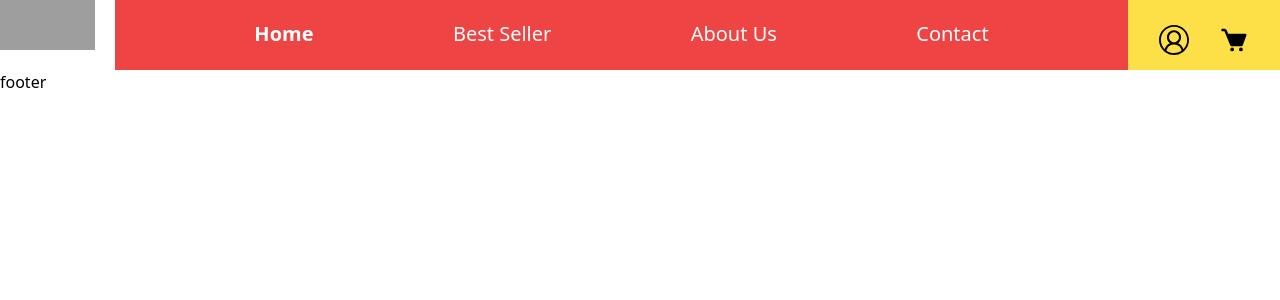
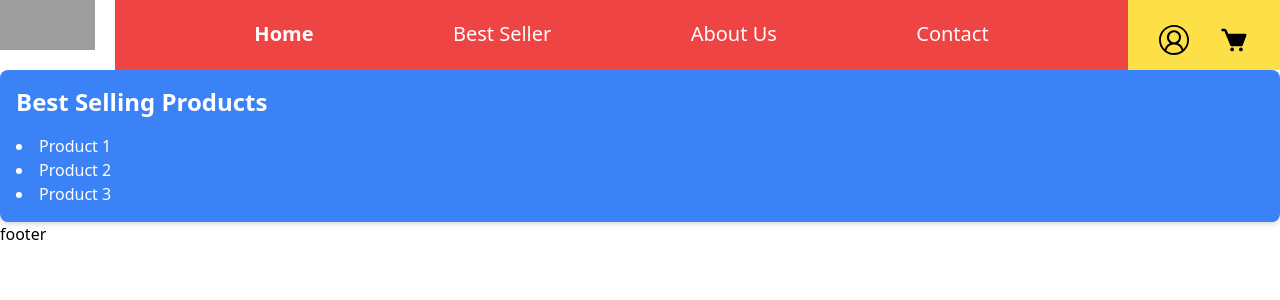
Before and after one commit to codewithnadeem14502/Bookpedia, a React (Vite) app: page /best-selling in a window 1280 px wide. Shown: the top 300 px of the page. Built offline with nearby package versions, Linux system fonts and the light colour scheme; grey boxes are pictures that could not be loaded.

Commit message:
added best selling page

```diff
--- a/src/components/Books.jsx
+++ b/src/components/Books.jsx
@@ -10,7 +10,7 @@ const Books = ({ search }) => {
   useEffect(() => {
     axios
       .get(
-        `https://www.googleapis.com/books/v1/volumes?q='+${search}+'&key=AIzaSyCgpPa7Ctg2u1ldc7iInVH7Qq0TN7UmgmM` +
+        "https://www.googleapis.com/books/v1/volumes?q=react&key=AIzaSyCgpPa7Ctg2u1ldc7iInVH7Qq0TN7UmgmM" +
           "&maxResults=40"
       )
       .then((res) => {
--- a/src/pages/BestSelling.jsx
+++ b/src/pages/BestSelling.jsx
@@ -1,8 +1,19 @@
 import React from "react";
-import Navbar from "../components/Navbar";
 
 const BestSelling = () => {
-  return <div>{/* <Navbar /> */}</div>;
+  return (
+    <div className="bg-blue-500 p-4 rounded-lg shadow-md">
+      <h2 className="text-2xl font-bold text-white mb-4">
+        Best Selling Products
+      </h2>
+      <ul className="list-disc list-inside text-white">
+        <li>Product 1</li>
+        <li>Product 2</li>
+        <li>Product 3</li>
+        {/* Add more products as needed */}
+      </ul>
+    </div>
+  );
 };
 
 export default BestSelling;
--- a/src/pages/BookDetails.jsx
+++ b/src/pages/BookDetails.jsx
@@ -1,6 +1,7 @@
 import axios from "axios";
 import React, { useEffect, useState } from "react";
 import { useParams } from "react-router-dom";
+import Loading from "../components/Loading";
 
 const BookDetails = () => {
   const { id } = useParams();
@@ -27,7 +28,10 @@ const BookDetails = () => {
 
   return (
     <div>
-      {filteredDetails.map((filteredDetail) => {
+      {loading == false ? (
+        <Loading />
+      ) : (
+        filteredDetails.map((filteredDetail) => {
           let bookid = filteredDetail.id;
           // console.log(bookid);
           let title = filteredDetail.volumeInfo.title;
@@ -87,7 +91,8 @@ const BookDetails = () => {
               </div>
             );
           }
-      })}
+        })
+      )}
     </div>
   );
 };
```
Lines whose indentation alone changed are shown as unchanged.
